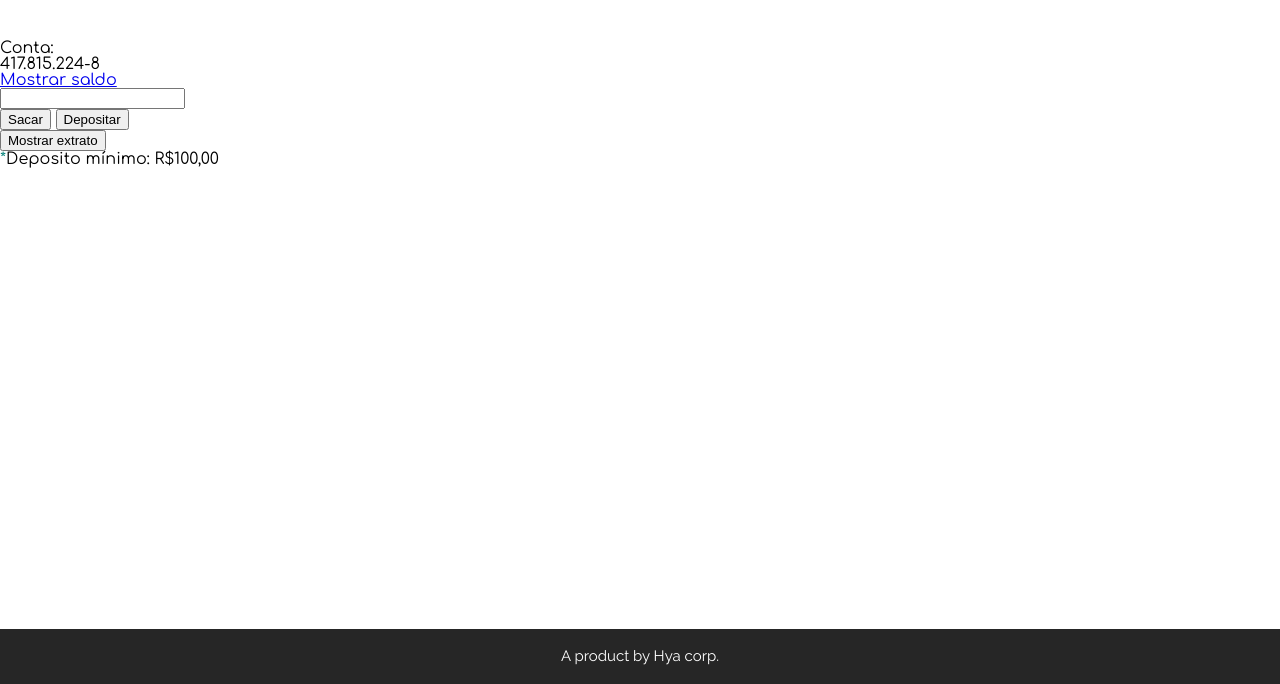
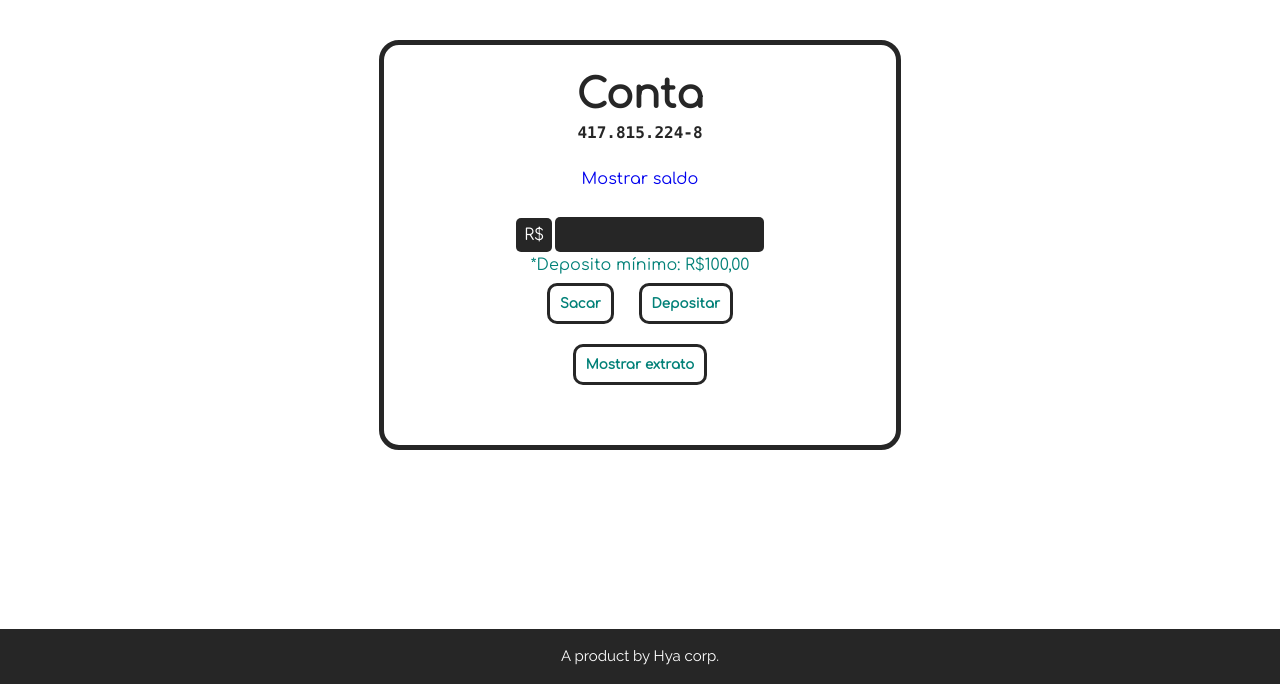
Before and after one commit to danielrssilva/Banco, a plain HTML site: page index.html in a window 1280 px wide. Shown: the part 116-800 px from the top of the page. Drawn offline with Linux system fonts and the light colour scheme.

Commit message:
Colocando mais estilos na página

```diff
--- a/css/style.css
+++ b/css/style.css
@@ -1,9 +1,65 @@
+:root{
+    --cyan: #028178;
+    --blue: #346E7D;
+    --red:  #810202;
+    --green:#028120;
+
+    --white:#ffffff;
+    --grey: #262626;
+}
 html{
     height: 100%;
 }
 body{
     font-family: 'Comfortaa', cursive;
-
+}
+.container{
+    margin: 0 auto;
+    padding: 30px 0 50px 0;
+    border-radius: 20px;
+    width: 40%;
+    text-align: center;
+    color: var(--cyan);
+    /* background: linear-gradient(to right, #028178, #346E7D); */
+    border: solid 5px var(--grey);
+    margin-bottom: 100px;
+}
+.conta-title{
+    font-weight: bold;
+    font-size: 40px;
+    color: var(--grey);
+}
+#numconta{
+    color: var(--grey);
+    margin: 10px 0 30px 0;
+    font-weight: bold;
+    font-family: consolas;
+}
+#saldo{
+    text-decoration: none;
+}
+#saldo:visited{
+    color: var(--blue);
+}
+#saldo:hover{
+    color: var(--grey);
+}
+#value{
+    background: var(--grey);
+    color: var(--white);
+    border: none;
+    border-radius: 5px;
+    padding: 9px 5px;
+    text-align: center;
+    margin: 30px 0 5px 0;
+    font-size: 15px;
+}
+.before-value{
+    background: var(--grey);
+    color: var(--white);
+    padding: 8px;
+    border-radius: 5px;
+    margin-right: 3px;
 }
 .logo-title{
     text-align: center;
@@ -13,20 +69,43 @@ body{
     width: 30%;
 }
 .saque, .red{
-    color: red;
+    color: var(--red);
 }
 .deposito, .green{
-    color: green;
+    color: var(--grey);
+    font-weight: bold;
 }
 .saque::before, .deposito::before{
     content: "R$";
 }
 .deposito-min::before{
     content: "*";
-    color: #028178;
+    color: var(--cyan);
+}
+.time::after{
+    content: "hrs";
+}
+td{
+    padding: 20px;
 }
 #transactions-table{
     display: none;
+}
+.button{
+    font-weight: bold;
+    margin: 10px;
+    border-radius: 10px;
+    border: var(--grey) 3px solid;
+    background: none;
+    padding: 10px;
+    font-family: Comfortaa;
+    color: var(--cyan);
+    transition: .15s all;
+}
+.button:hover{
+    cursor: pointer;
+    color: var(--white);
+    background: var(--grey);
 }
 .footer {
     font-family: Raleway;
@@ -36,8 +115,16 @@ body{
     left: 0;
     bottom: 0;
     width: 100%;
-    background: #262626;
-    color: white;
+    background: var(--grey);
+    color: var(--white);
     text-align: center;
     padding: 20px 0;
 }
+.transactions-div{
+    margin: 0 auto;
+    text-align: center;
+}
+.transactions-table{
+    display: inline;
+    text-align: center;
+}
--- a/index.html
+++ b/index.html
@@ -14,17 +14,20 @@
 </head>
 <body>
     <h1 class="logo-title"><img src="imgs/cyan-bank.svg" alt="Cyan bank" class="logo-img"></h1>
-    <p id="numconta">Conta:<br> </p>
-    <a id="saldo" onclick="showSaldo()" href="#">Mostrar saldo</a><br>
-    <input type="text" id="value"><br>
-    <input type="button" value="Sacar" id="saque" onclick="realizarSaque();">
-    <input type="button" value="Depositar" id="depositar" onclick="realizarDeposito();"><br>
-    <input type="button" value="Mostrar extrato" id="extrato-button" onclick="mostrarExtrato();"><br>
-    <p class="deposito-min">Deposito mínimo: R$100,00</p>
-    <div id="transactions-div">
-        <table id="transactions-table"></table>
-    </div>
-    <span id="alert"></span><br>
+    <section class="container">
+        <h1 class="conta-title">Conta</h1>
+        <p id="numconta"></p>
+        <a id="saldo" onclick="showSaldo()" href="#">Mostrar saldo</a>
+        <p class="input-value"><span class="before-value">R$</span><input type="text" id="value"></p>
+        <p class="deposito-min">Deposito mínimo: R$100,00</p>
+        <input type="button" value="Sacar" id="saque" onclick="realizarSaque();" class="button">
+        <input type="button" value="Depositar" id="depositar" onclick="realizarDeposito();" class="button"><br>
+        <span id="alert"></span>
+        <input type="button" value="Mostrar extrato" id="extrato-button" onclick="mostrarExtrato();" class="button"><br>
+        <div id="transactions-div">
+            <table id="transactions-table"></table>
+        </div>
+    </section>
     <footer class="footer">
         <p>A product by Hya corp.</p>
     </footer>
--- a/js/main.js
+++ b/js/main.js
@@ -55,7 +55,12 @@ class Conta {
         return this.saldo;
     }
     getExtrato(){
-        extratoTable.innerHTML = ""
+        extratoTable.innerHTML =
+        "<tr>"+
+            "<th>Transação</th>"+
+            "<th>Valor</th>"+
+            "<th>Horário</th>"+
+        "</tr>"
         if(this.extrato.length != 0){
             this.extrato.forEach(e =>{
                 extratoTable.innerHTML +=
@@ -66,11 +71,13 @@ class Conta {
                     "<td class='"+e.type+"'>"+
                         e.value+
                     "</td>"+
-                    "<td>"+
+                    "<td class='time'>"+
                         e.date+
                     "</td>"+
                 "</tr>"
             })
+        }else{
+            extratoTable.innerHTML = 'Não foram encontradas transações'
         }
     }
     showSaldoOnScreen(){
@@ -97,7 +104,7 @@ realizarSaque = function(){
             var today = new Date();
             var date = today.getHours() + ":" + today.getMinutes() + ":" + today.getSeconds();
             conta.sacar(quantityInput.value, date)
-            alertText.innerHTML = "Saque de R$"+quantityInput.value+" efetuado! Horário:"+date
+            alertText.innerHTML = "Última transação: saque de R$"+quantityInput.value+" - Horário: "+date
         }catch(e){
             alertText.innerHTML = "<p class='red'>"+e+"</p>"
         }
@@ -109,7 +116,7 @@ realizarDeposito = function(){
             var today = new Date();
             var date = today.getHours() + ":" + today.getMinutes() + ":" + today.getSeconds();
             conta.depositar(parseFloat(quantityInput.value), date)
-            alertText.innerHTML = "Deposito de R$"+quantityInput.value+" efetuado! Horário:"+date
+            alertText.innerHTML = "Última transação: deposito de R$"+quantityInput.value+" - Horário: "+date
         }catch(e){
             alertText.innerHTML = "<p class='red'>"+e+"</p>"
         }
@@ -117,7 +124,7 @@ realizarDeposito = function(){
 }
 mostrarExtrato = function(){
     if(isMostrarExtrato == false){
-        extratoTable.style.display = "block"
+        extratoTable.style.display = "inline-block"
         isMostrarExtrato = true;
         conta.getExtrato()
         document.getElementById('extrato-button').value = "Esconder extrato"
```
Also changed, not shown: imgs/cyan-bank.png (added).
